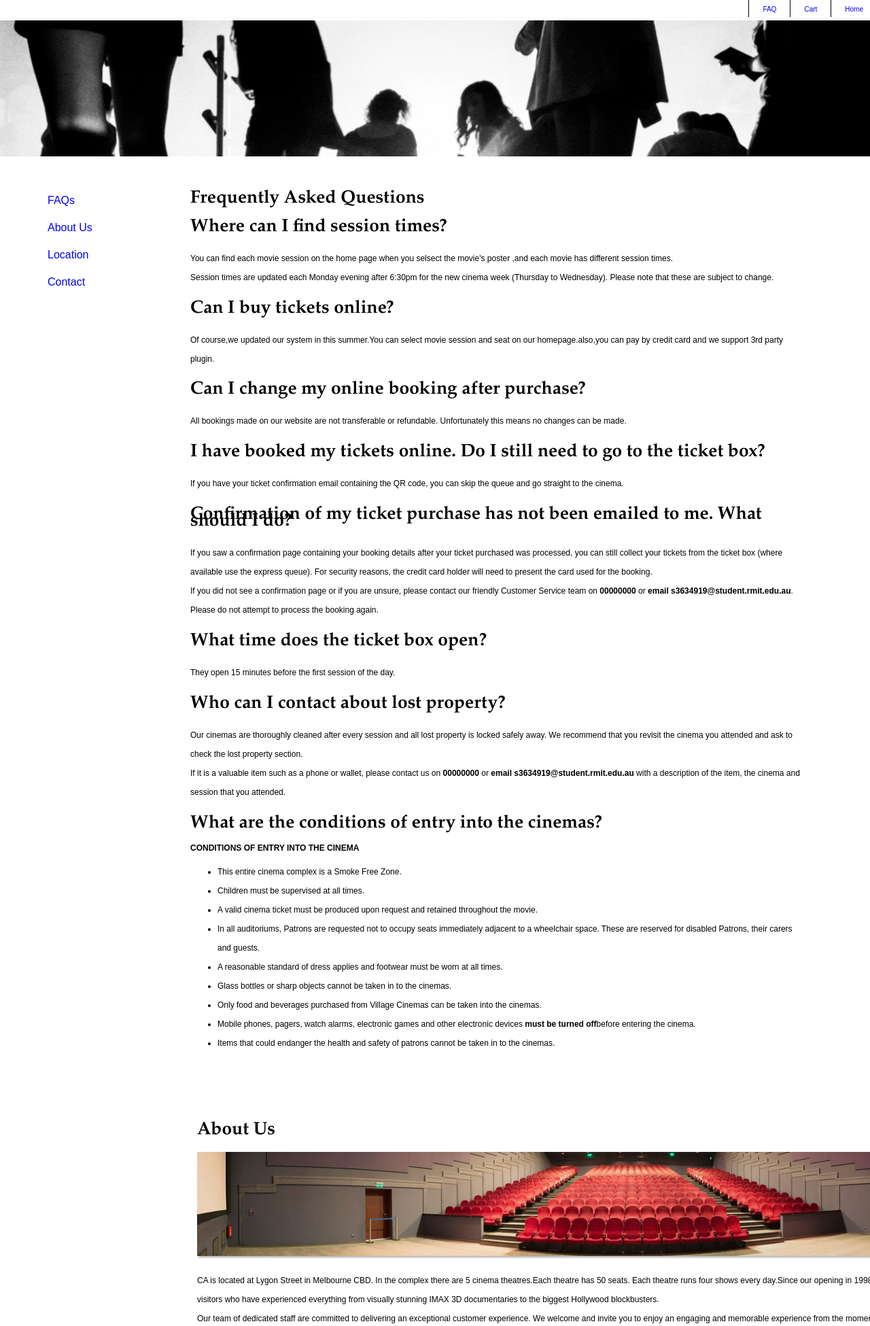
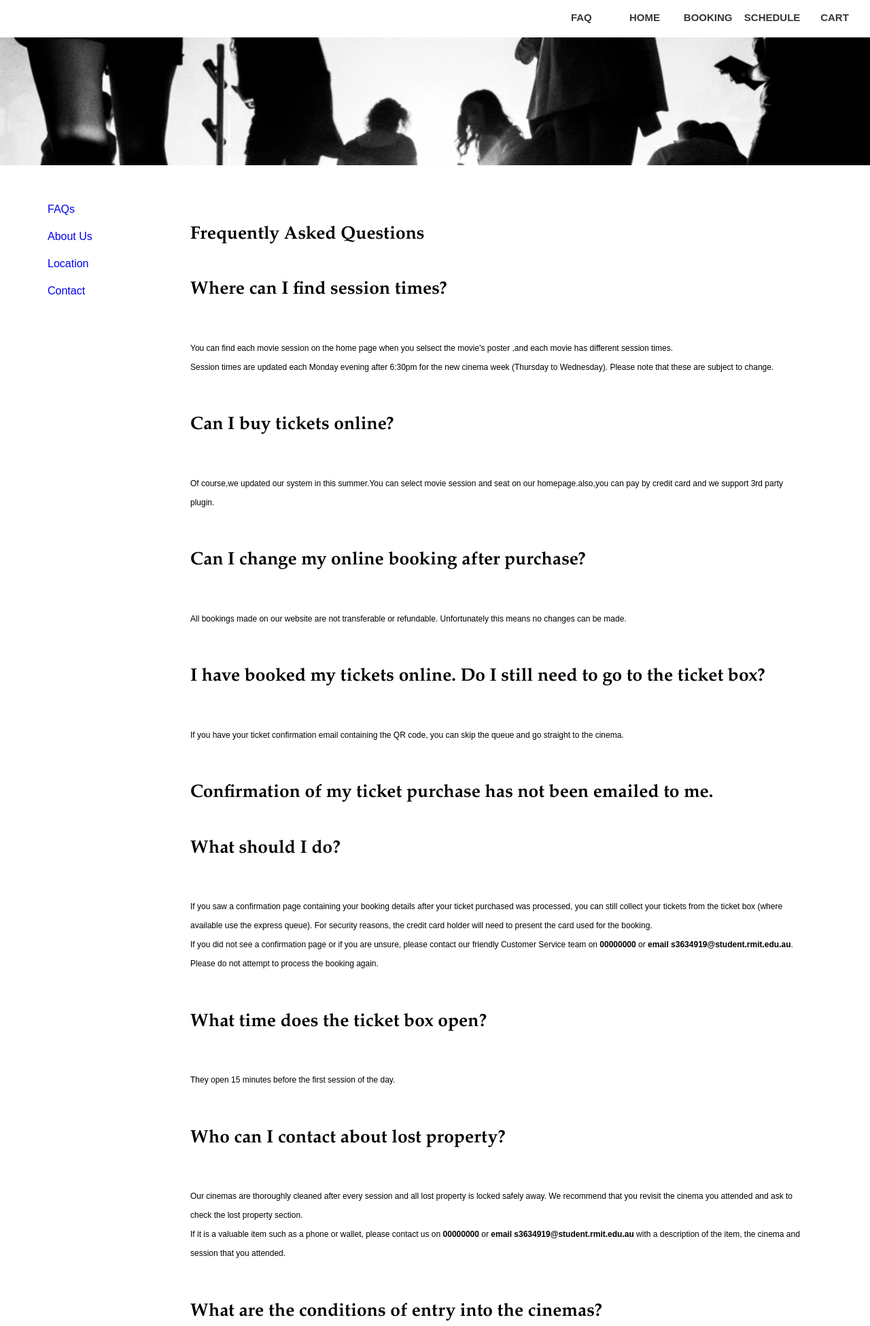
Before and after one commit to rmit-s3615625-Yifan-Zhang/wMoSS, a PHP site: page /FAQ.html in a window 1280 px wide. Shown: the top 1950 px of the page at 68% size. Run offline with PHP 8.4, Linux system fonts and the light colour scheme.

Commit message:
debugging

```diff
--- a/FAQ.css
+++ b/FAQ.css
@@ -6,30 +6,65 @@ body{
   margin: 0px;
 
 }
+header {
+    background-color: white;
+    position:fixed;
+    top: 0;
+    height: 55px;
+    font-family: "MS Gothic",Helvetica,sans-serif;
+    margin:auto;
+    width:100%;
+    text-shadow: 1px 1px 1px ;
+}
+
+nav {
+    background-color: white;
+    padding: 5px;
+    position:fixed;
+    top: 0;
+    right: 0;
+    margin: 0 auto;
+    font-size: 15px;
+}
+nav ul {
+    padding:1px;
+    margin:0.1em;
+    display: inline-block;
+    list-style: none;
+}
+
+nav ul li {
+    display: inline-block;
+    padding:0.1em;
+    list-style-type:none;
+}
+
+nav ul li a:link,a:visited
+{
+    display:block;
+    width:80px;
+    font-weight:bold;
+    color:#373737;
+    text-align:center;
+    padding:3px;
+    text-decoration:none;
+}
+nav ul li a:hover,a:active
+{
+    background-color: #DCD0C0;
+}
+
 #container{
   width: 1280px;
-  margin:0px auto;
+    margin-top:43px;
 }
-#Menu{
-   width:1280px;
-   height: 25px;
-   margin:0px auto;
-   background-color:#ffffff;
-   position:fixed;
-   top:0;
-   box-shadow:1px 1px 3px #f8f8ff;
-}
-#Menu ul{float:right;list-style-type:none;margin: 0px;}
-#Menu ul li{margin: 0px 10px;float: right;display:block;line-height: 28px;font-size:10px;}
-.menuDiv{width:1px;height:25px;background:black;}
-#Menu ul li a:link{text-decoration: none;}
-#Menu ul li a:visited {font-weight:bold;color: Black;}
 #Banner{
   width: 1280px;
   height: 200px;
   background-image: url("images/BG5.jpg");
   margin:30px auto;
   clear:both;
+
 }
 #PageBody{
   width:1280px;
@@ -42,8 +77,8 @@ body{
  float:left;
  clear:left;
  overflow:hidden;
- margin:10px 0px 10px 20px;
- }
+ margin:10px 0px 10px 20px;}
+
 #SiderBar ul{
   list-style-type:none;
   margin: 0px;
@@ -72,9 +107,8 @@ body{
  overflow:hidden;
  text-align:left;
 }
- h2{font-family: Garamond,serif;font-size: 220%;padding:5px 0px;}
- h2,h4{line-height: 10px;}
- p{}
+ h6{font-family: Garamond,serif;font-size: 220%;padding:5px 0px;}
+ h6,h4{line-height: 10px;}
 
 #FAQ{
   width:90%;
--- a/FAQ.html
+++ b/FAQ.html
@@ -6,23 +6,19 @@
     <link rel="stylesheet" href="FAQ.css">
   </head>
   <body>
+  <header><a id="head1"></a>
+
+  </header>
+  <nav>
+      <ul>
+          <li><a href="FAQ.html">FAQ</a></li>
+          <li><a href="index.php">HOME</a></li>
+          <li><a href="booking.php">BOOKING</a></li>
+          <li><a href="schedule.php">SCHEDULE</a></li>
+          <li><a href="cart.php">CART</a></li>
+      </ul>
+  </nav>
 	<div id="container">
-		<div id="Menu">
-			<ul id="">
-				<li>
-					<a href="FAQ.html">Home</a>
-				</li>
-				<li class="menuDiv"></li>
-				<li>
-					<a href="FAQ.html">Cart</a>
-				</li>
-				<li class="menuDiv"></li>
-				<li>
-					<a href="FAQ.html">FAQ</a>
-				</li>
-				<li class="menuDiv"></li>
-			</ul>
-		</div>
 		<div id="Banner"></div>
 		<div id="PageBody">
 			<div id="SiderBar">
@@ -43,26 +39,27 @@
 			</div>
 			<div id="MainBody">
 				<div id="FAQ">
-					<h2>Frequently Asked Questions</h2>
-					<h2>Where can I find session times?</h2>
+					<h6>Frequently Asked Questions</h6>
+					<h6>Where can I find session times?</h6>
 					<p>You can find each movie session on the home page when you selsect the movie's poster ,and each movie has different session times.<br>
 					Session times are updated each Monday evening after 6:30pm for the new cinema week (Thursday to Wednesday). Please note that these are subject to change.</p>
-					<h2>Can I buy tickets online?</h2>
+					<h6>Can I buy tickets online?</h6>
 					<p>Of course,we updated our system in this summer.You can select movie session and seat on our homepage.also,you can pay by credit card and we support 3rd party plugin.</p>
-					<h2>Can I change my online booking after purchase?</h2>
+					<h6>Can I change my online booking after purchase?</h6>
 					<p>All bookings made on our website are not transferable or refundable. Unfortunately this means no changes can be made.</p>
-					<h2>I have booked my tickets online. Do I still need to go to the ticket box?</h2>
+					<h6>I have booked my tickets online. Do I still need to go to the ticket box?</h6>
 					<p>If you have your ticket confirmation email containing the QR code, you can skip the queue and go straight to the cinema.</p>
-					<h2>Confirmation of my ticket purchase has not been emailed to me. What should I do?</h2>
+                    <h6>Confirmation of my ticket purchase has not been emailed to me. </h6>
+                    <h6>What should I do?</h6>
 					<p>If you saw a confirmation page containing your booking details after your ticket purchased was processed, you can still collect your tickets from the ticket box (where available use the express queue). For security reasons, the credit card holder will need to present the card used for the booking.<br>
 					If you did not see a confirmation page or if you are unsure, please contact our friendly Customer Service team on <b>00000000</b> or <b>email s3634919@student.rmit.edu.au</b>.<br>
 					Please do not attempt to process the booking again.</p>
-					<h2>What time does the ticket box open?</h2>
+					<h6>What time does the ticket box open?</h6>
 					<p>They open 15 minutes before the first session of the day.</p>
-					<h2>Who can I contact about lost property?</h2>
+					<h6>Who can I contact about lost property?</h6>
 					<p>Our cinemas are thoroughly cleaned after every session and all lost property is locked safely away. We recommend that you revisit the cinema you attended and ask to check the lost property section.<br>
 					If it is a valuable item such as a phone or wallet, please contact us on <b>00000000</b> or <b>email s3634919@student.rmit.edu.au</b> with a description of the item, the cinema and session that you attended.</p>
-					<h2>What are the conditions of entry into the cinemas?</h2>
+					<h6>What are the conditions of entry into the cinemas?</h6>
 					<h4>CONDITIONS OF ENTRY INTO THE CINEMA</h4>
 					<ul>
 						<li>This entire cinema complex is a Smoke Free Zone.</li>
@@ -78,18 +75,18 @@
 
 				</div>
 				<div id="about">
-					<h2>About Us</h2>
+					<h6>About Us</h6>
 				  <img src="images/introimg1.jpg" max-width: "100%"; > <p>	CA is located at Lygon Street in Melbourne CBD. In the complex there are 5 cinema theatres.Each theatre has 50 seats. Each theatre runs four shows every day.Since our opening in 1998 Melbourne Museum has attracted over 6 million visitors who have experienced everything from visually stunning IMAX 3D documentaries to the biggest Hollywood blockbusters.<br>
 					Our team of dedicated staff are committed to delivering an exceptional customer experience. We welcome and invite you to enjoy an engaging and memorable experience from the moment you step through the doors at CA Melbourne Museum.<br>
 					This is our commitment to you.cinemas employ more than 2,300 staff and is an equal opportunity employer. We employ the services of anyone, from high school leavers to IT and account professionals.</p><br>
 
 				</div>
 				<div id="location">
-				<h2>Our Location</h2><img alt="the map" src="images/location.png"></div>
+				<h6>Our Location</h6><img alt="the map" src="images/location.png"></div>
 				<div id="contact">
           <div id="info">
-					<h2>Contact Us</h2>
-					<h2>Cinema Aurora</h2>
+					<h6>Contact Us</h6>
+					<h6>Cinema Aurora</h6>
           <p>Lygon Street - Carlton Gardens.CARLTON SOUTH MELBOURNE,<br>
             VICTORIA 3053,AUSTRALIA.
           </p>
@@ -101,7 +98,7 @@
           </p>
 				</div>
         <div id="input">
-          <h2>FeedBack</h2>
+          <h6>FeedBack</h6>
           <form action="" method="post">
           <textarea name="DIVCSS5" cols="90" rows="15">Leave a Message...</textarea>
           Name <input type="text" name="name" value="" >
--- a/end-part.php
+++ b/end-part.php
@@ -1,7 +1,7 @@
 
 </main>
 
-<footer>
+<footer><hr>
     <div>
         <p>copyright:</p>
     </div>
--- a/index.php
+++ b/index.php
@@ -4,4 +4,4 @@ include_once("top-part.php");
 include_once("navi.php") ;
 include_once("onshowing.php");
 include_once("movie.php");
-;?>
+include_once("end-part.php");?>
--- a/myScript.js
+++ b/myScript.js
@@ -36,7 +36,8 @@ function switchM(a, b, c, d, e, f, g, h) {
 function Check(x) {
     for (i = 1; i <= 1; i++) document.all.img.value = x
 }
-function replacepage() {
+function replacepage()
+{
     location.reload();
 }
 
--- a/navi.php
+++ b/navi.php
@@ -1,6 +1,6 @@
 <nav>
     <ul>
-        <li><a href="index.php">FAQ</a></li>
+        <li><a href="FAQ.html">FAQ</a></li>
         <li><a href="index.php">HOME</a></li>
         <li><a href="booking.php">BOOKING</a></li>
         <li><a href="schedule.php">SCHEDULE</a></li>
--- a/style.css
+++ b/style.css
@@ -62,6 +62,7 @@ form {
 }
 
 footer {
+    clear: both;
     background-color: #FFFFFF;
     font-size: 15px;
     vertical-align: middle;
--- a/top-part.php
+++ b/top-part.php
@@ -1,6 +1,5 @@
 <body>
 
 <header><a id="head1"></a>
-<!--    <img src='img/logo.png' alt='logo'/><br>-->
 
 </header>
```
Also changed, not shown: form.php (+4 -5 lines), movie.php (+9 -12 lines).
